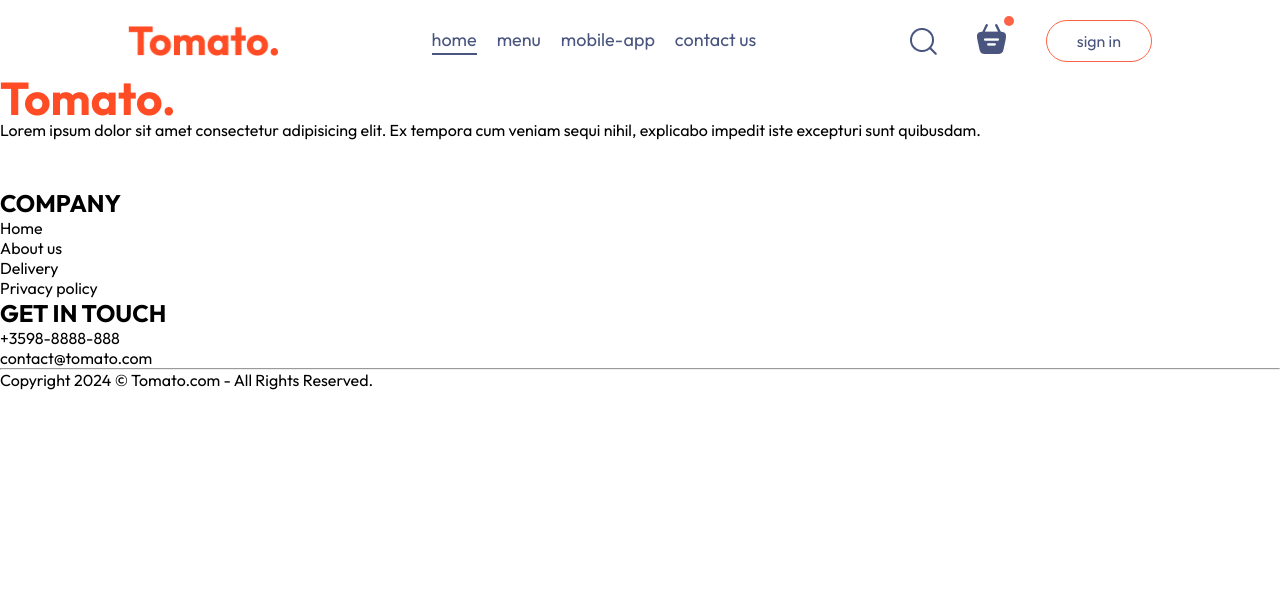
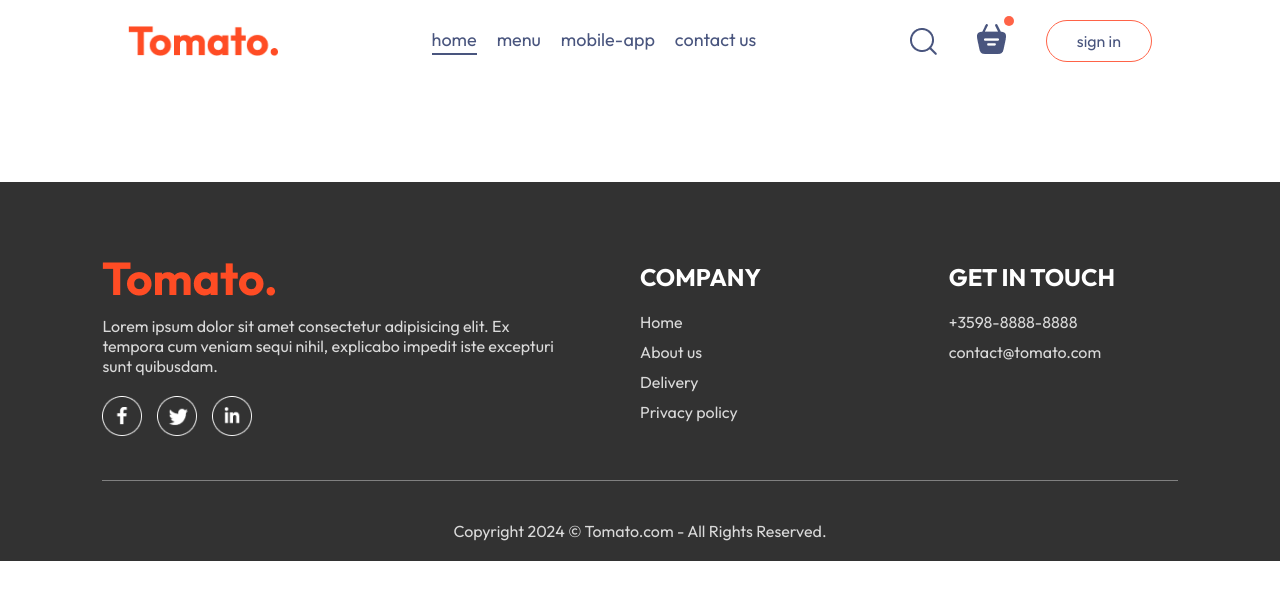
Before and after one commit to bogdangeorgievv/Meal-delivery-service-app, a React (Vite) app in the folder frontend/: page /order in a window 1280 px wide. Shown: the top 600 px of the page. Built offline with nearby package versions, Linux system fonts and the light colour scheme.

Commit message:
update footer styling

```diff
--- a/frontend/src/components/Footer/Footer.css
+++ b/frontend/src/components/Footer/Footer.css
@@ -0,0 +1,48 @@
+.footer {
+    color: #d9d9d9;
+    background-color: #323232;
+    display: flex;
+    flex-direction: column;
+    align-items: center;
+    gap: 20px;
+    padding: 20px 8vw;
+    padding-top: 80px;
+    margin-top: 100px;
+}
+
+.footer-content {
+    width: 100%;
+    display: grid;
+    grid-template-columns: 2fr 1fr 1fr;
+    gap: 80px;
+}
+
+.footer-content-left , .footer-content-right , .footer-content-center {
+    display: flex;
+    flex-direction: column;
+    align-items: start;
+    gap: 20px;
+}
+
+.footer-content-left li , .footer-content-right li , .footer-content-center li {
+    list-style: none;
+    margin-bottom: 10px;
+    cursor: pointer;
+}
+
+.footer-content-right h2 , .footer-content-center h2 {
+    color: white;
+}
+
+.footer-social-icons img {
+    width: 40px;
+    margin-right: 15px;
+}
+
+.footer hr {
+    width: 100%;
+    height: 1px;
+    margin: 20px 0;
+    background-color: grey;
+    border: none;
+}
--- a/frontend/src/components/Footer/Footer.jsx
+++ b/frontend/src/components/Footer/Footer.jsx
@@ -27,13 +27,13 @@
             <div className="footer-content-right">
                 <h2>GET IN TOUCH</h2>
                 <ul>
-                    <li>+3598-8888-888</li>
+                    <li>+3598-8888-8888</li>
                     <li>contact@tomato.com</li>
                 </ul>
             </div>
+        </div>
             <hr />
             <p className='footer-copyright'>Copyright 2024 © Tomato.com - All Rights Reserved.</p>
-        </div>
 
     </div>
   )
```
